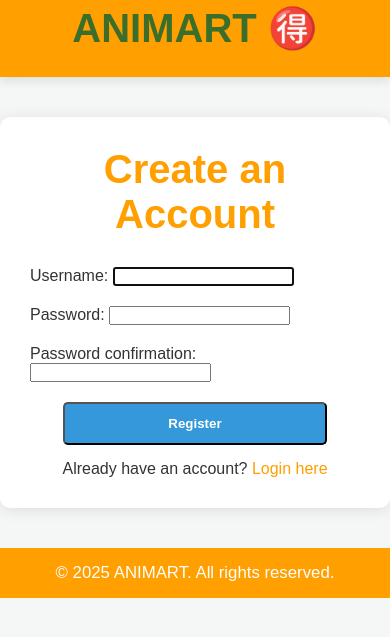
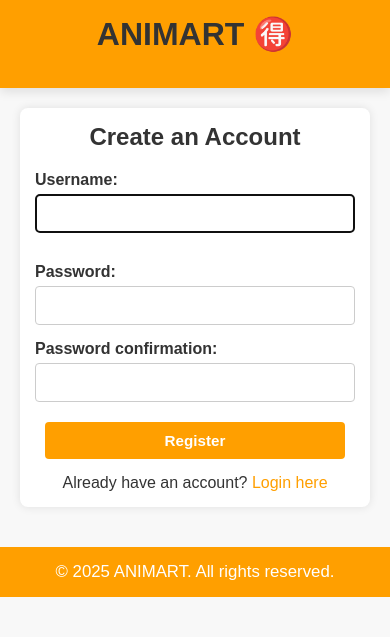
Before and after one commit to victormbah/ANIMART, a Django app: page /catalog/register/ in a window 390 px wide. Shown: the top 637 px of the page. Run offline with Django 5.2, Linux system fonts and the light colour scheme.

Commit message:
products edits and responsive register

```diff
--- a/catalog/templates/catalog/register.html
+++ b/catalog/templates/catalog/register.html
@@ -3,19 +3,93 @@
 <html lang="en">
 <head>
     <meta charset="UTF-8">
+    <meta name="viewport" content="width=device-width, initial-scale=1.0">
     <title>Register - ANIMART 🉐</title>
     <link rel="stylesheet" href="{% static 'css/styles.css' %}">
+    <style>
+
+        body {
+            font-family: Arial, sans-serif;
+            margin: 0;
+            padding: 0;
+            background: #f8f8f8;
+        }
+        .header {
+            background: #ff9f00;
+            color: white;
+            padding: 15px;
+            text-align: center;
+        }
+        .register-container {
+            max-width: 400px;
+            margin: 30px auto;
+            background: white;
+            padding: 20px;
+            border-radius: 8px;
+            box-shadow: 0 0 10px rgba(0,0,0,0.1);
+        }
+        .register-container h2 {
+            text-align: center;
+            margin-bottom: 20px;
+        }
+        .form-group {
+            display: flex;
+            flex-direction: column;
+            margin-bottom: 15px;
+        }
+        .form-group label {
+            margin-bottom: 5px;
+            font-weight: bold;
+        }
+        .form-group input {
+            padding: 10px;
+            font-size: 1em;
+            border: 1px solid #ccc;
+            border-radius: 4px;
+        }
+        .checkout-btn {
+            width: 100%;
+            padding: 12px;
+            background: #ff9f00;
+            color: white;
+            border: none;
+            font-size: 1em;
+            border-radius: 4px;
+            cursor: pointer;
+            transition: background 0.3s ease;
+        }
+        .checkout-btn:hover {
+            background: #e68a00;
+        }
+        .register-container p {
+            text-align: center;
+            margin-top: 15px;
+        }
+        @media (max-width: 480px) {
+            .register-container {
+                margin: 20px;
+                padding: 15px;
+            }
+            .form-group input {
+                font-size: 0.95em;
+            }
+            .checkout-btn {
+                font-size: 0.95em;
+                padding: 10px;
+            }
+        }
+    </style>
 </head>
 <body>
 
     <!-- Header -->
     <header class="header">
-        <h1 class="store-title">ANIMART 🉐</h1>
+        <h1>ANIMART 🉐</h1>
     </header>
 
-    <!-- Form Container -->
-    <main class="cart-container"> <!-- Reusing cart-container for nice layout -->
-        <h2 class="section-title">Create an Account</h2>
+    <!-- Register Form -->
+    <main class="register-container">
+        <h2>Create an Account</h2>
         <form method="post" action="{% url 'register' %}">
             {% csrf_token %}
             <div class="form-group">
@@ -35,12 +109,10 @@
                 {{ form.password2 }}
             </div>
             <button type="submit" class="checkout-btn">Register</button>
-
         </form>
-        <p style="margin-top: 15px; text-align: center;">
-    Already have an account? <a href="{% url 'login' %}" style="color: #ff9f00; text-decoration: none;">Login here</a>
-</p>
-
+        <p>
+            Already have an account? <a href="{% url 'login' %}" style="color: #ff9f00; text-decoration: none;">Login here</a>
+        </p>
     </main>
 
     <!-- Footer -->
```
Also changed, not shown: catalog/templates/catalog/home.html (+5 -2 lines).
